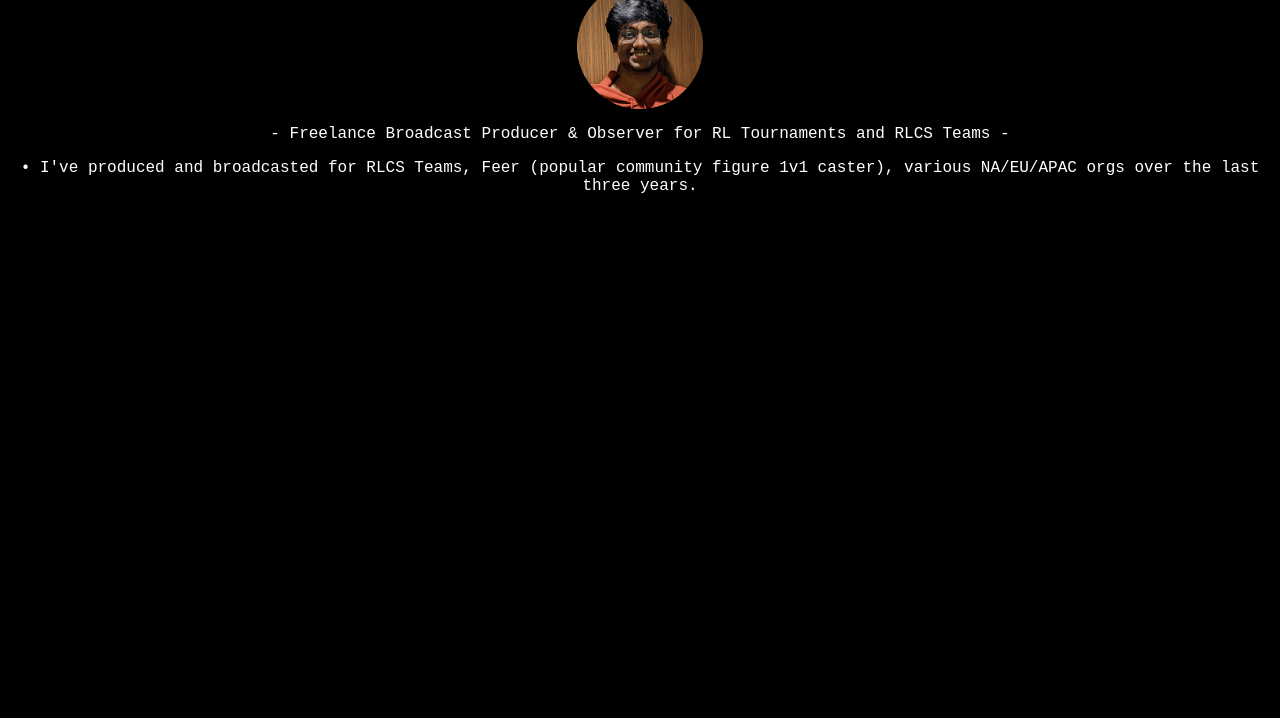
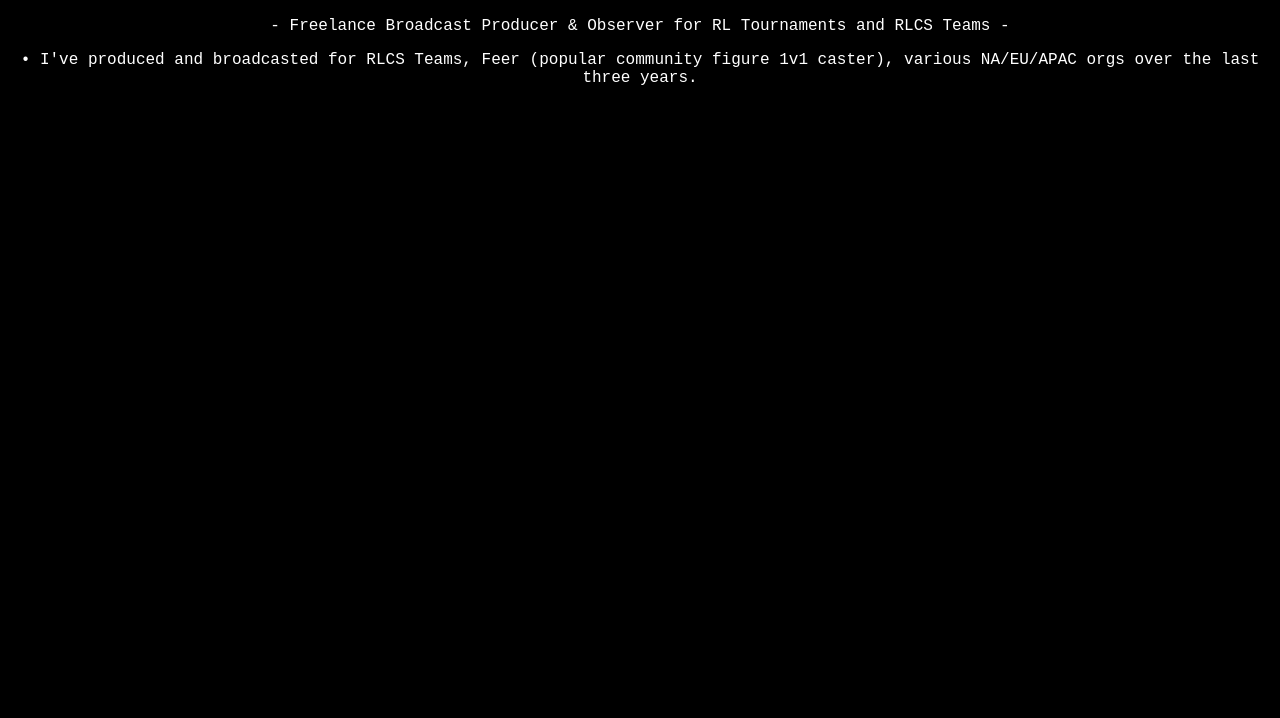
Before and after one commit to rohanofgondor/portfolio, a plain HTML site: page index.html in a window 1280 px wide. Shown: the part 82-800 px from the top of the page. Drawn offline with Linux system fonts and the light colour scheme.

Commit message:
testing without image

```diff
--- a/index.html
+++ b/index.html
@@ -13,13 +13,13 @@
     <body>
         <!-- -->
         <div> ROHANOFGONDOR </div>
-        <!-- -->
+        <!-- src="img/Headshot.png"
+            alt="Headshot Image"
+            class="head">   -->
 
          <!-- -->
-        <img
-            src="img/Headshot.png"
-            alt="Headshot Image"
-            class="head">
+        <img>
+
         </img>
          <!-- -->
 
```
